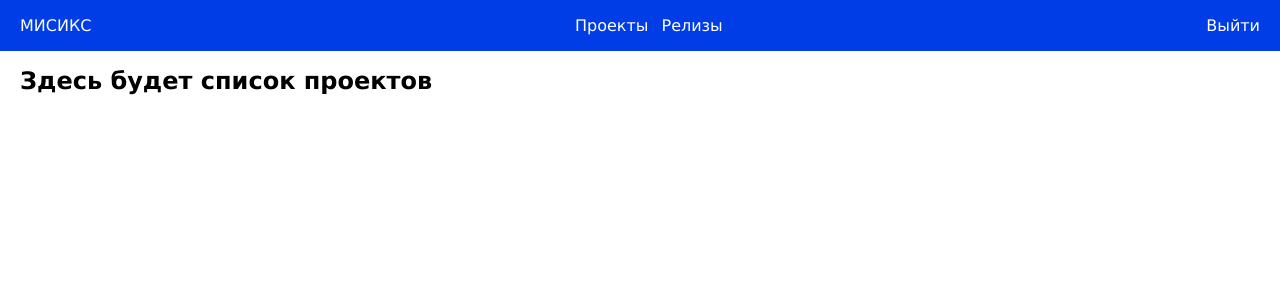
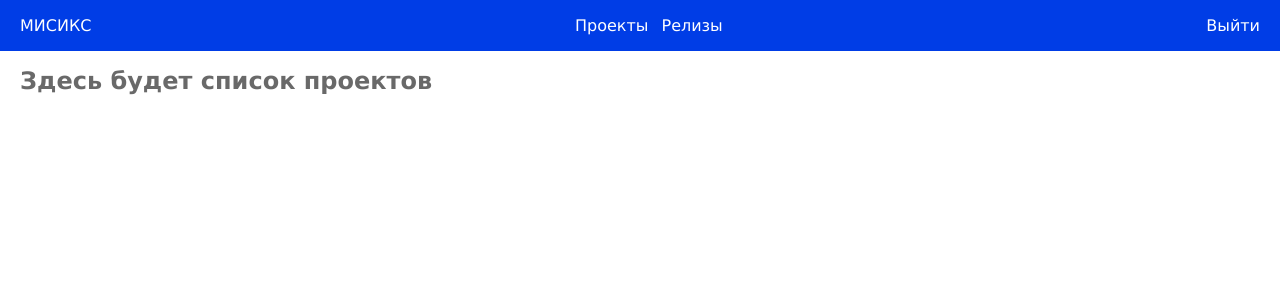
Before and after one commit to raidermh/SAD, a Django app: page / in a window 1280 px wide. Shown: the top 300 px of the page. Run offline with Django 3.2, Linux system fonts and the light colour scheme; the visitor is signed in with stand-in values (Sample User, id 1).

Commit message:
Minor style update

```diff
--- a/App/ui/static/common.css
+++ b/App/ui/static/common.css
@@ -2,4 +2,5 @@
     margin: 0;
     padding: 0;
     font-family: Verdana, sans-serif;
+    color: rgba(0,0,0,0.59);
 }
```
